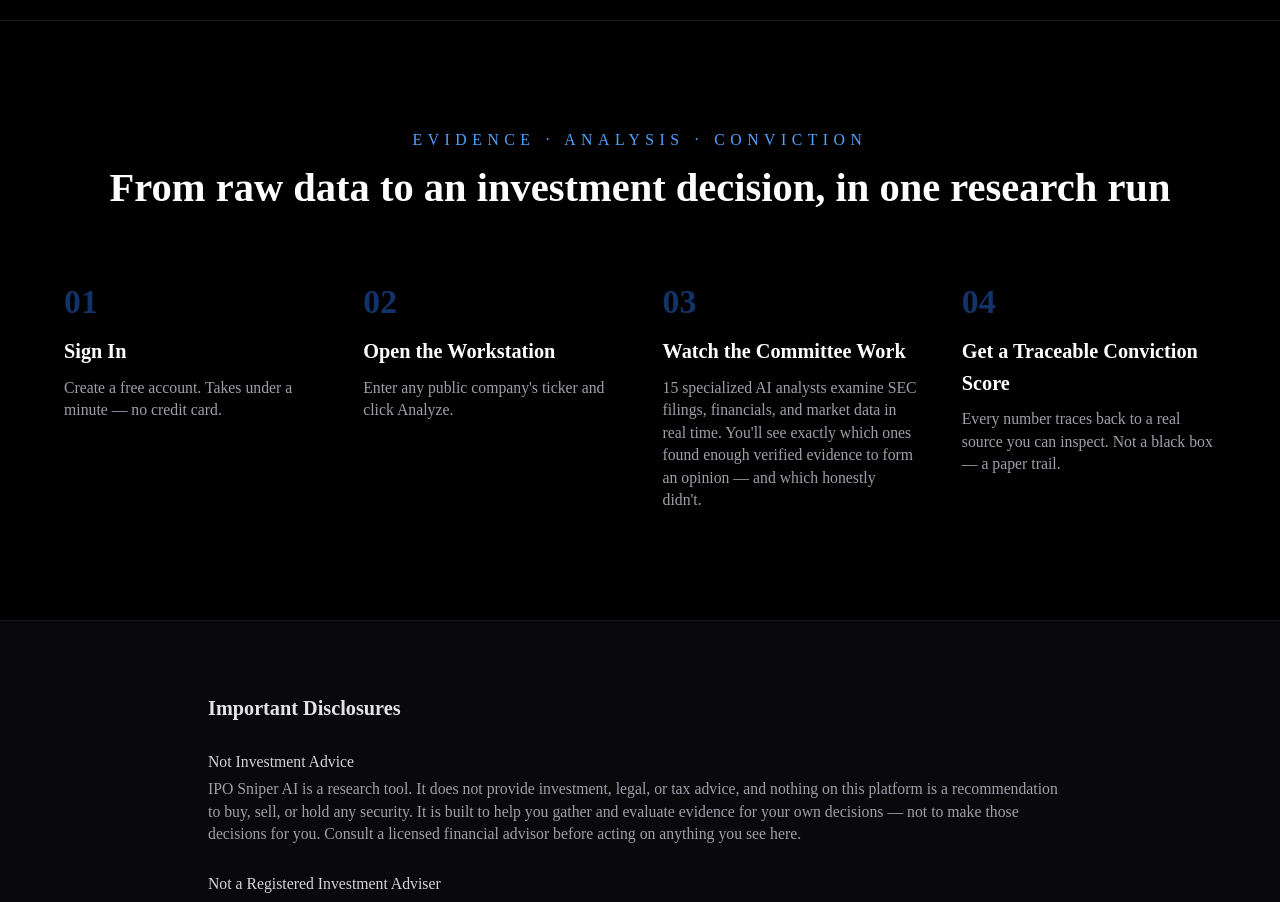
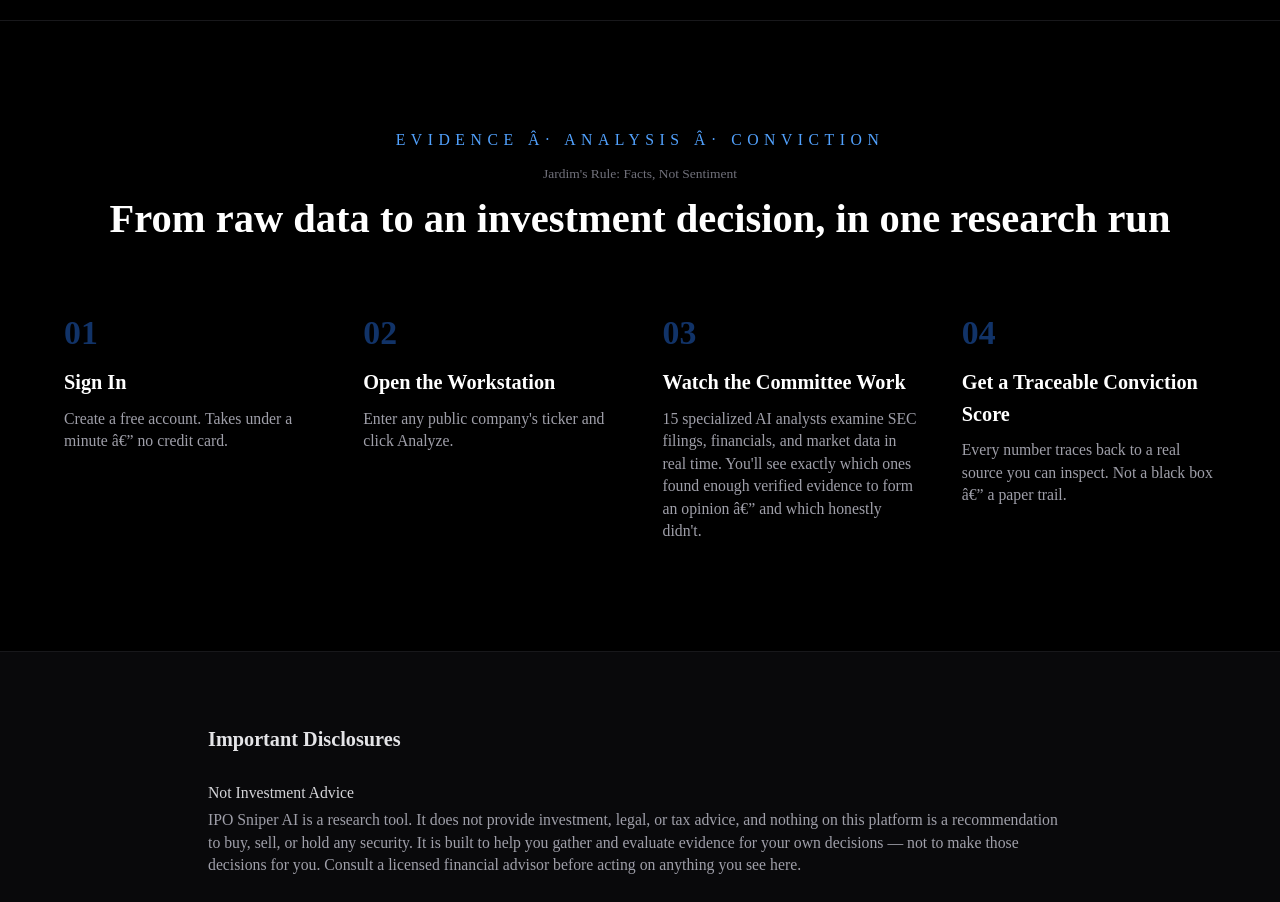
Before and after one commit to IPOSniper/IPO-Sniper-AI, a Next.js app: page / in a window 1280 px wide. Shown: the part 780-1682 px from the top of the page. Built offline with nearby package versions, Linux system fonts and the light colour scheme.

Commit message:
feat: add Jardim's Rule credit line beneath the Evidence/Analysis/Conviction tagline on the landing page; fix mojibake middot characters

```diff
--- a/components/landing/HowItWorks.tsx
+++ b/components/landing/HowItWorks.tsx
@@ -2,7 +2,7 @@
     {
         number: "01",
         title: "Sign In",
-        description: "Create a free account. Takes under a minute — no credit card.",
+        description: "Create a free account. Takes under a minute â€” no credit card.",
     },
     {
         number: "02",
@@ -12,18 +12,18 @@
     {
         number: "03",
         title: "Watch the Committee Work",
-        description: "15 specialized AI analysts examine SEC filings, financials, and market data in real time. You'll see exactly which ones found enough verified evidence to form an opinion — and which honestly didn't.",
+        description: "15 specialized AI analysts examine SEC filings, financials, and market data in real time. You'll see exactly which ones found enough verified evidence to form an opinion â€” and which honestly didn't.",
     },
     {
         number: "04",
         title: "Get a Traceable Conviction Score",
-        description: "Every number traces back to a real source you can inspect. Not a black box — a paper trail.",
+        description: "Every number traces back to a real source you can inspect. Not a black box â€” a paper trail.",
     },
 ];
 
 /**
  * Real, honest description of what actually happens when someone
- * signs up — not aspirational feature copy. Matches the true
+ * signs up â€” not aspirational feature copy. Matches the true
  * pipeline (Evidence -> Committee -> Report) and the actual honest-
  * uncertainty behavior (some analysts correctly report "no verified
  * data" rather than a fake confident answer), since overselling this
@@ -36,7 +36,10 @@
             <div className="mx-auto max-w-5xl">
 
                 <p className="mb-3 text-center text-sm uppercase tracking-[0.35em] text-blue-400">
-                    Evidence · Analysis · Conviction
+                    Evidence Â· Analysis Â· Conviction
+                </p>
+                <p className="mb-3 text-center text-xs text-zinc-500">
+                    Jardim&apos;s Rule: Facts, Not Sentiment
                 </p>
 
                 <h2 className="mb-16 text-center text-3xl font-bold sm:text-4xl">
```
